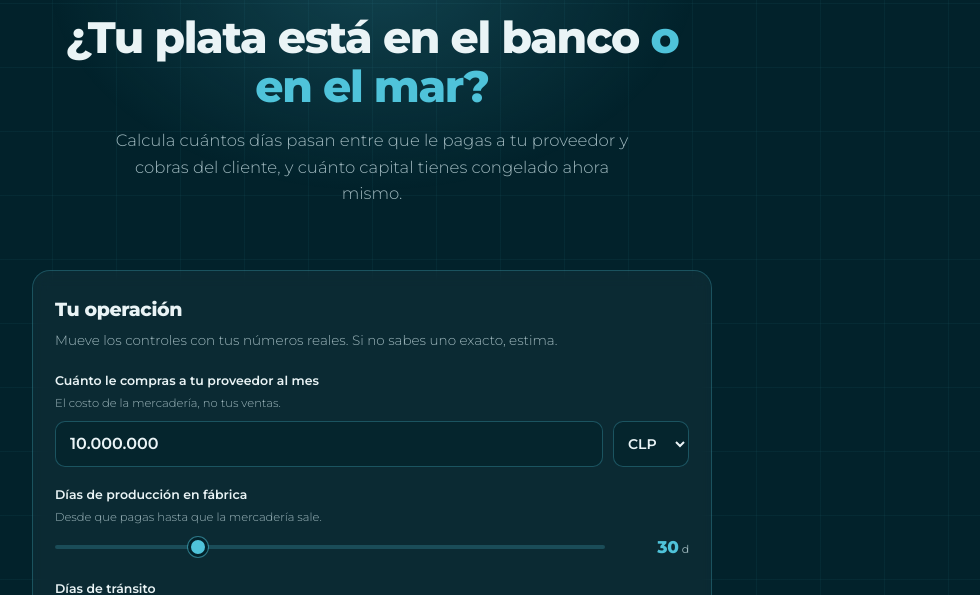
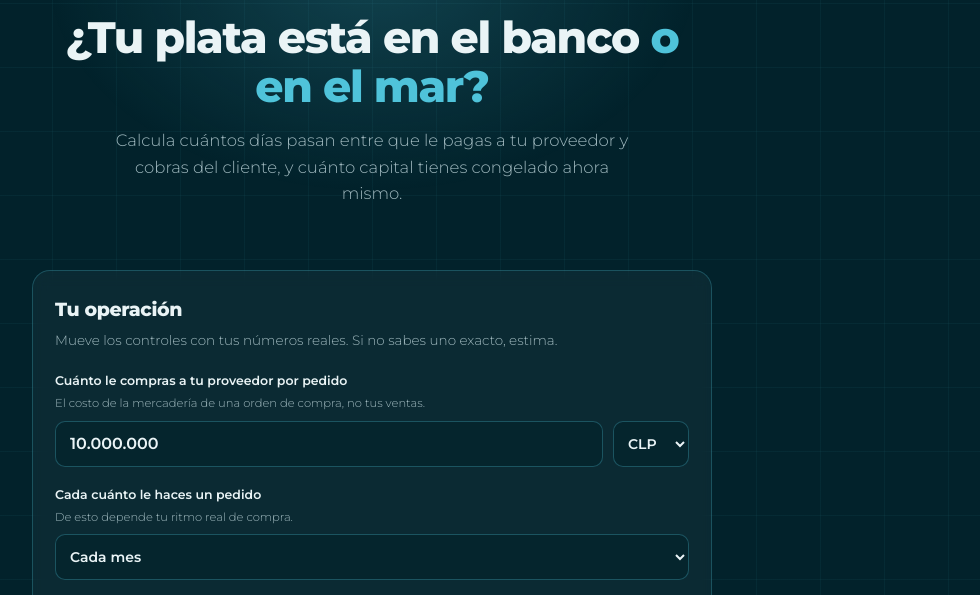
Before and after one commit to Fauadz/ciclo-marcasrentables, a plain HTML site: page index.html in a window 1280 px wide. Shown: the part 189-784 px from the top of the page, without its empty margins (268-1248 px from the left). Drawn offline with Linux system fonts and the light colour scheme.

Commit message:
Agrega selector de frecuencia de compra
El ritmo diario ahora se calcula con el periodo real entre pedidos
(semanal a anual) en vez de asumir compra mensual.

Co-Authored-By: Claude Opus 5 <noreply@anthropic.com>
Claude-Session: https://claude.ai/code/session_01ASk3p3RviAYaPzJfaEiAX6

```diff
--- a/index.html
+++ b/index.html
@@ -201,8 +201,8 @@
     <p class="sub">Mueve los controles con tus números reales. Si no sabes uno exacto, estima.</p>
 
     <div class="field">
-      <label for="compra">Cuánto le compras a tu proveedor al mes</label>
-      <span class="hint">El costo de la mercadería, no tus ventas.</span>
+      <label for="compra">Cuánto le compras a tu proveedor por pedido</label>
+      <span class="hint">El costo de la mercadería de una orden de compra, no tus ventas.</span>
       <div class="money-row">
         <input type="text" id="compra" inputmode="numeric" value="10.000.000">
         <select id="moneda">
@@ -213,6 +213,21 @@
           <option value="PEN">PEN</option>
         </select>
       </div>
+    </div>
+
+    <div class="field">
+      <label for="frecuencia">Cada cuánto le haces un pedido</label>
+      <span class="hint">De esto depende tu ritmo real de compra.</span>
+      <select id="frecuencia" style="width:100%">
+        <option value="7">Cada semana</option>
+        <option value="15">Cada 15 días</option>
+        <option value="30" selected>Cada mes</option>
+        <option value="60">Cada 2 meses</option>
+        <option value="90">Cada 3 meses</option>
+        <option value="120">Cada 4 meses</option>
+        <option value="180">Cada 6 meses</option>
+        <option value="365">Una vez al año</option>
+      </select>
     </div>
 
     <div class="field">
@@ -331,7 +346,8 @@
 
     var moneda = document.getElementById('moneda').value;
     var compra = parseInt(soloNum(document.getElementById('compra').value), 10) || 0;
-    var porDia = compra / 30;
+    var periodo = parseInt(document.getElementById('frecuencia').value, 10) || 30;
+    var porDia = compra / periodo;
     var congelado = porDia * ciclo;
     var vueltas = ciclo > 0 ? (365 / ciclo) : 0;
 
@@ -386,6 +402,7 @@
     document.getElementById(id).addEventListener('input', calc);
   });
   document.getElementById('moneda').addEventListener('change', calc);
+  document.getElementById('frecuencia').addEventListener('change', calc);
 
   var compraEl = document.getElementById('compra');
   compraEl.addEventListener('input', function(){
```
